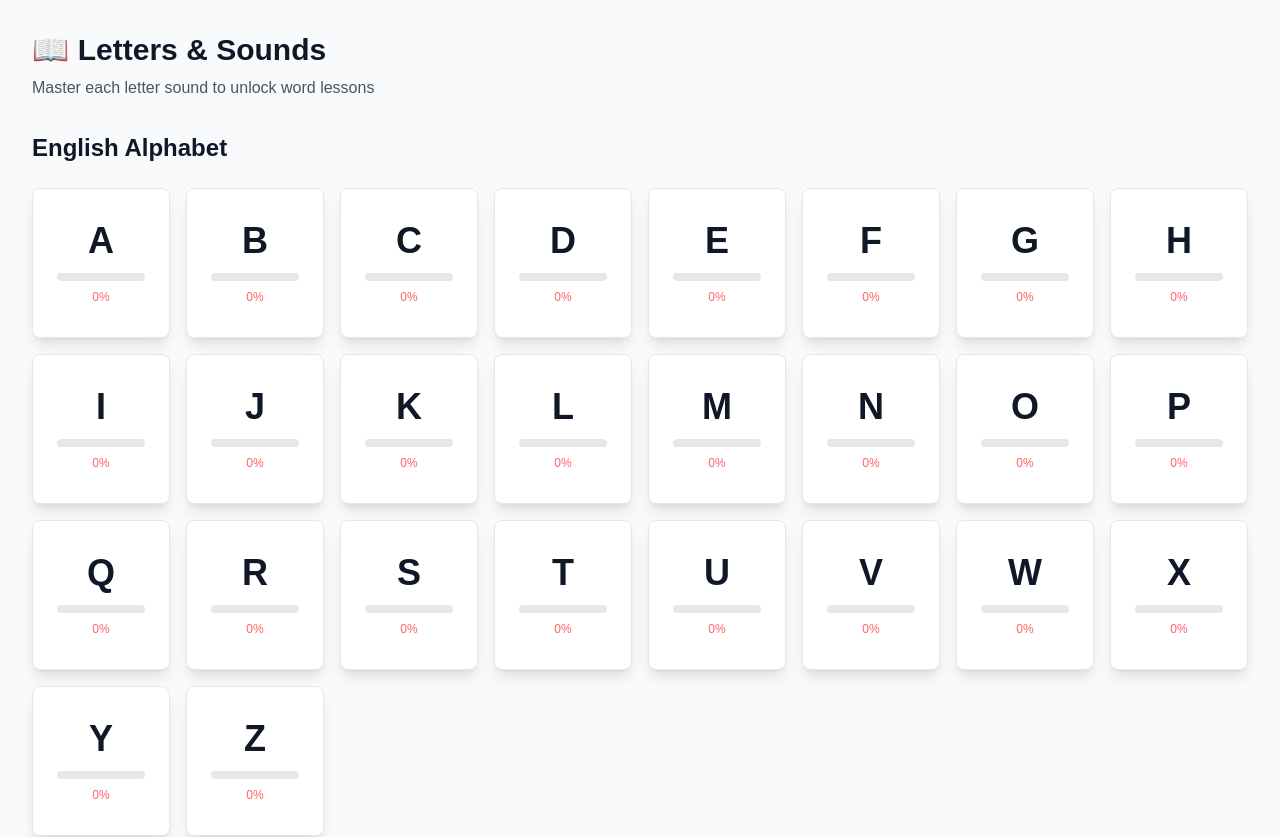
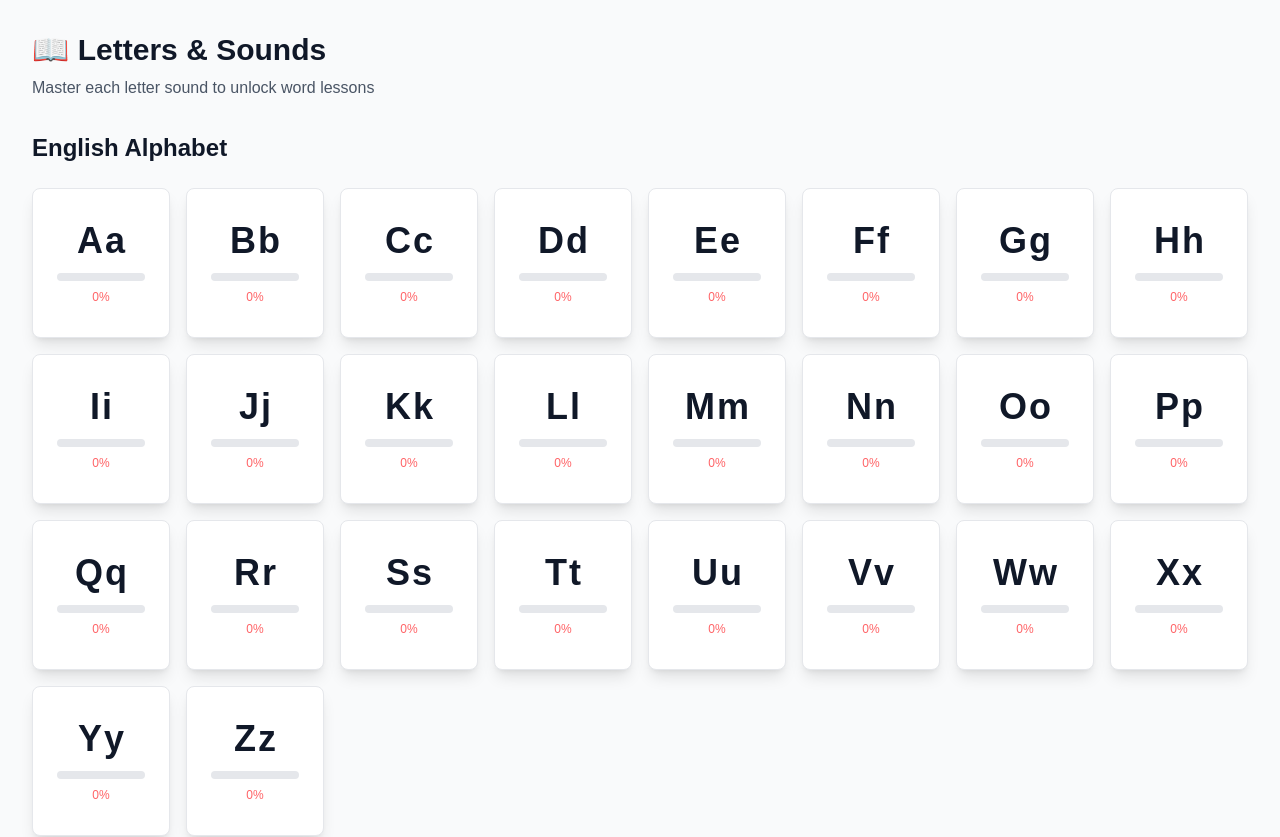
Before and after one commit to MordechaiCharlap/anglitor, a Next.js app: page /letters in a window 1280 px wide. Shown: the top 837 px of the page. Built offline with nearby package versions, Linux system fonts and the light colour scheme; no server answers.

Commit message:
moved to google tts

```diff
--- a/src/app/letters/page.tsx
+++ b/src/app/letters/page.tsx
@@ -2,12 +2,11 @@
 
 import { Screen, Container, Card, Text, Button } from "@/components";
 import { useTheme } from "@/contexts/ThemeContext";
+import { speakEnglish } from "@/lib/voice";
 import { themes } from "@/styles/theme";
-import { useSpeak } from "@/lib/voice";
 
 export default function LettersPage() {
   const { theme } = useTheme();
-  const speakEnglish = useSpeak();
   const currentTheme = themes[theme];
 
   // Mock progress data - replace with real data later
@@ -105,9 +104,14 @@ export default function LettersPage() {
                 <Card className="text-center hover:shadow-lg transition-all duration-200 transform hover:scale-105">
                   <div className="py-2">
                     {/* Letter Display */}
-                    <Text variant="h1" className="mb-3 text-4xl font-bold">
-                      {letter}
-                    </Text>
+                    <div className="flex flex-row justify-center gap-0.5">
+                      <Text variant="h1" className="mb-3 text-4xl font-bold">
+                        {letter}
+                      </Text>
+                      <Text variant="h1" className="mb-3 text-4xl font-bold">
+                        {letter.toLowerCase()}
+                      </Text>
+                    </div>
 
                     {/* Progress Bar */}
                     <div
```
